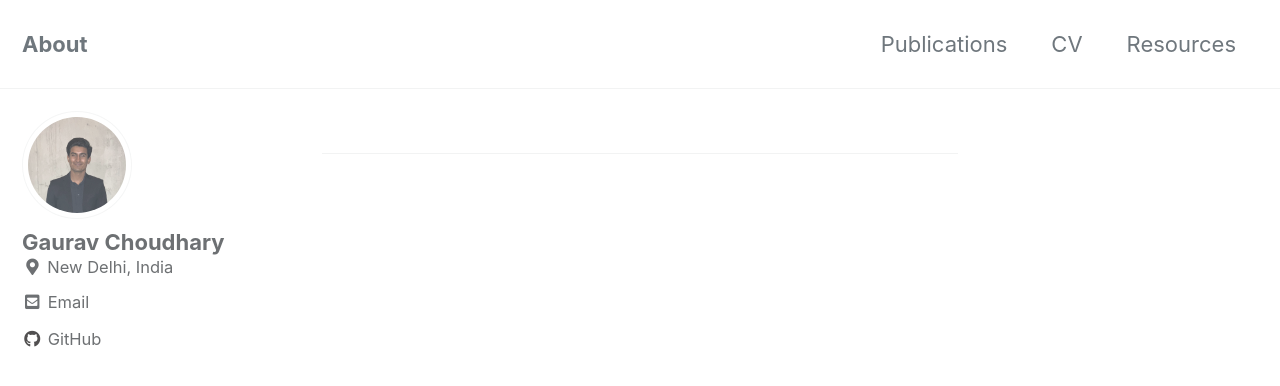
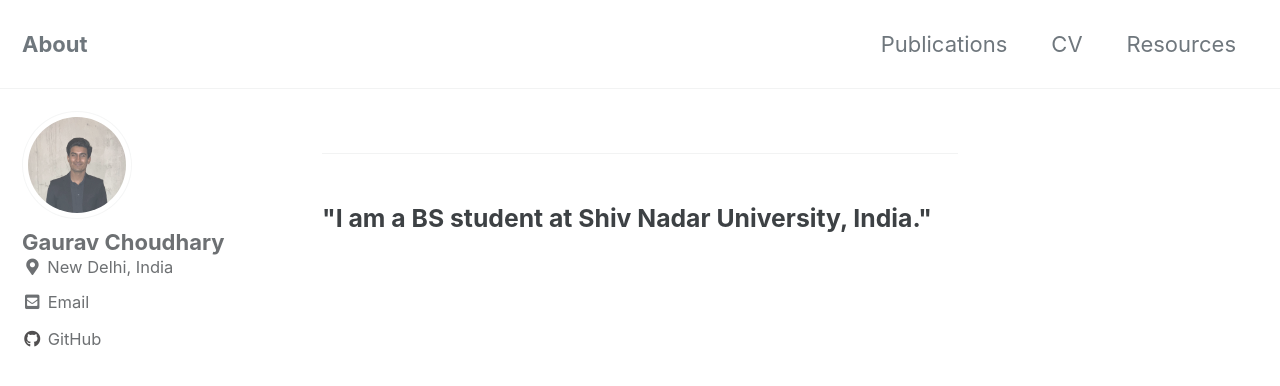
Before and after one commit to gajgaurav/gajgaurav.github.io, a Jekyll site: the page built from index.html, in a window 1280 px wide. Shown: the top 386 px of the page. Built offline with Jekyll 4.4.1, drawn with Linux system fonts in a browser that asks for light colours; cached includes are drawn as plain includes; the list of posts is cut into pages by our own code.

Commit message:
Update home.html

```diff
--- a/_layouts/home.html
+++ b/_layouts/home.html
@@ -5,6 +5,11 @@ layout: archive
 {{ content }}
 
 <h3 class="archive__subtitle">{{ site.data.ui-text[site.locale].recent_posts}}</h3>
+
+<h3 class="archive__introduction">
+"I am a BS student at Shiv Nadar University, India."
+
+</h3>
 
 {% if paginator %}
   {% assign posts = paginator.posts %}
```
